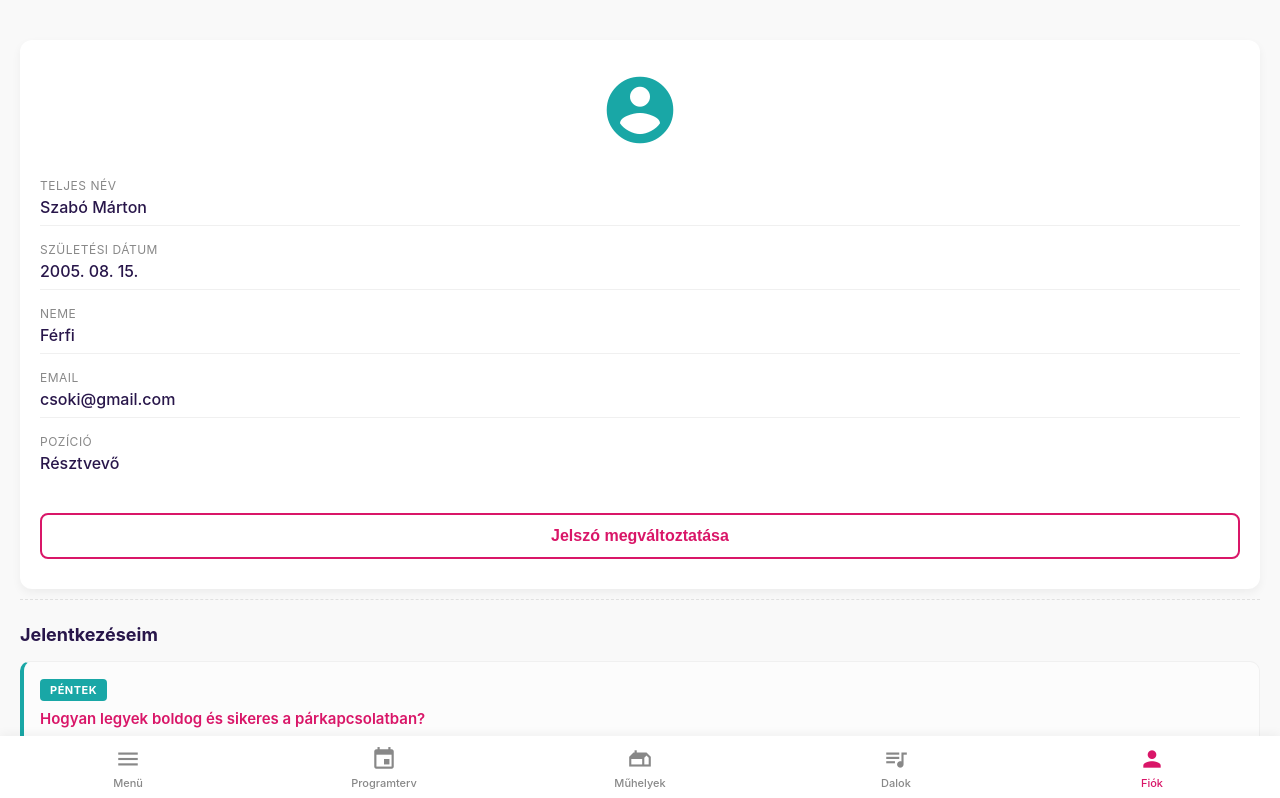
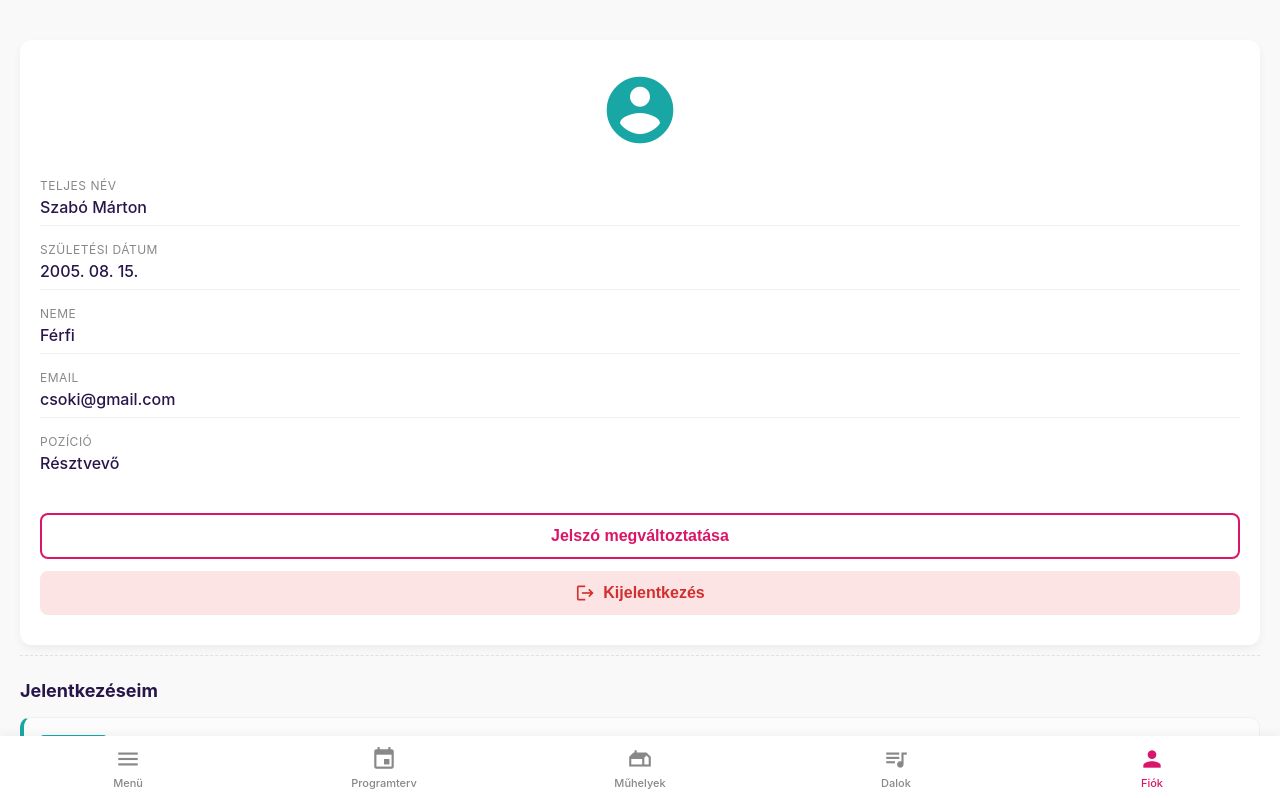
Before and after one commit to rezsnyakdani/ebresztofesztWebApp, an Angular app in the folder Frontend/: page /profil in a window 1280 px wide. Shown: the top 798 px of the page. Built offline with nearby package versions, Linux system fonts and the light colour scheme.

Commit message:
Add logout buttons

```diff
--- a/Frontend/src/app/features/menu/menu.component.html
+++ b/Frontend/src/app/features/menu/menu.component.html
@@ -40,5 +40,11 @@
       <span class="menu-text">Fiók</span>
       <span class="material-icons chevron">chevron_right</span>
     </a>
+
+    <a routerLink="/login" class="menu-item logout-item">
+      <span class="material-icons menu-icon">logout</span>
+      <span class="menu-text">Kijelentkezés</span>
+      <span class="material-icons chevron">chevron_right</span>
+    </a>
   </div>
 </div>
--- a/Frontend/src/app/features/menu/menu.component.sass
+++ b/Frontend/src/app/features/menu/menu.component.sass
@@ -42,3 +42,9 @@
   .chevron
     color: #19A7A6 // A ciánkék arculati szín a tovább nyílhoz
     font-size: 24px
+
+    .logout-item
+        margin-top: 16px // Egy kis extra távolság, hogy elkülönüljön a többi menüponttól
+
+        .menu-icon, .menu-text, .chevron
+        color: #D32F2F
--- a/Frontend/src/app/features/profil/profil.component.html
+++ b/Frontend/src/app/features/profil/profil.component.html
@@ -35,6 +35,11 @@
       <button class="btn-outline" type="button">
         Jelszó megváltoztatása
       </button>
+
+      <button class="btn-logout" routerLink="/login">
+        <span class="material-icons">logout</span>
+        Kijelentkezés
+      </button>
     </div>
   </section>
 
--- a/Frontend/src/app/features/profil/profil.component.sass
+++ b/Frontend/src/app/features/profil/profil.component.sass
@@ -56,6 +56,9 @@
 
 .action-buttons
   width: 100%
+  display: flex
+  flex-direction: column
+  gap: 12px
 
 .btn-outline
   width: 100%
@@ -76,6 +79,28 @@
   &:active
     background-color: #D91668
     color: #ffffff
+
+  .material-icons
+    font-size: 20px
+
+.btn-logout
+  width: 100%
+  background-color: #FCE4E4 // Halványpiros háttér
+  color: #D32F2F // Sötétpiros szöveg
+  border: none
+  padding: 12px
+  border-radius: 8px
+  font-size: 16px
+  font-weight: 600
+  display: flex
+  align-items: center
+  justify-content: center
+  gap: 8px
+  cursor: pointer
+  transition: all 0.2s
+
+  &:active
+    background-color: #F8CACA // Mobilos kattintásnál kicsit sötétebb lesz a háttér
 
   .material-icons
     font-size: 20px
```
